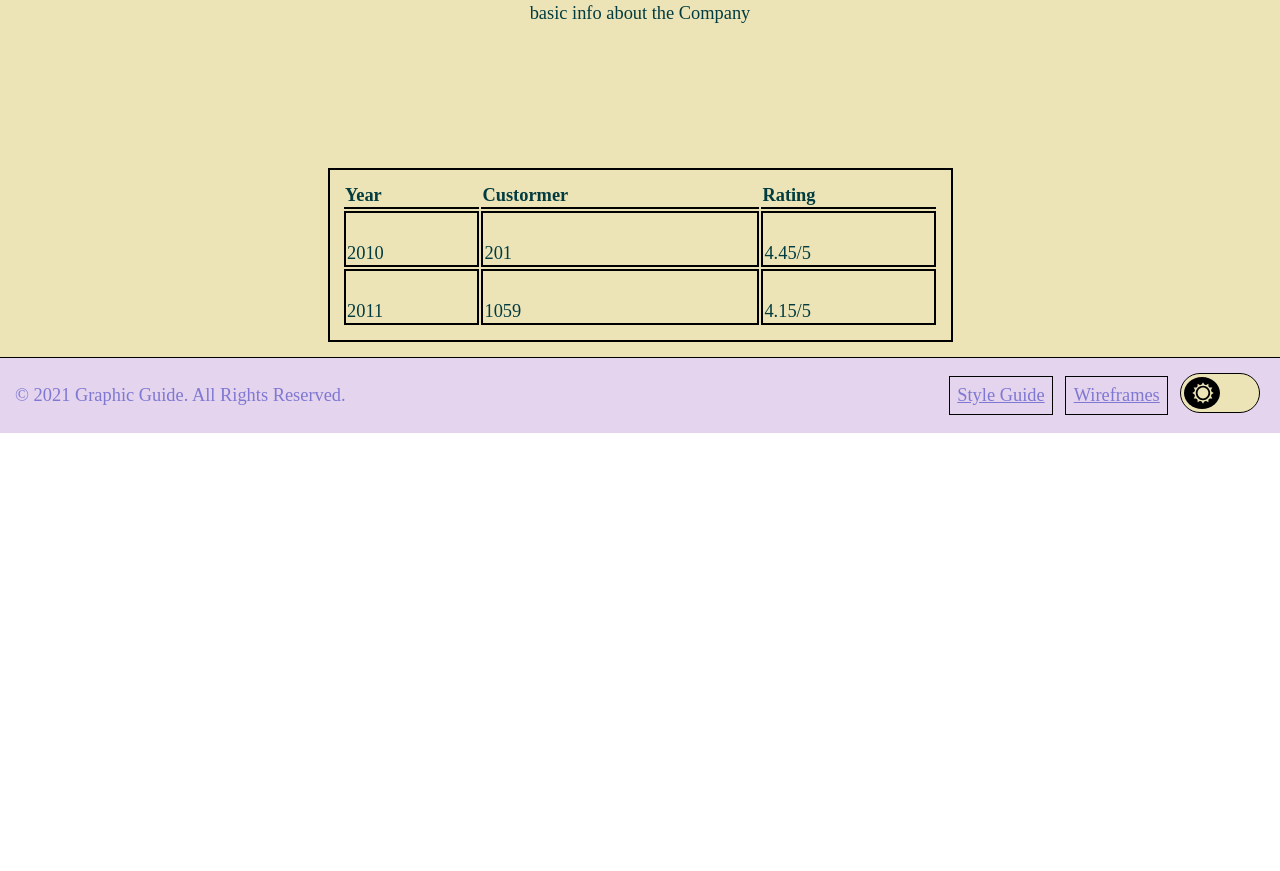
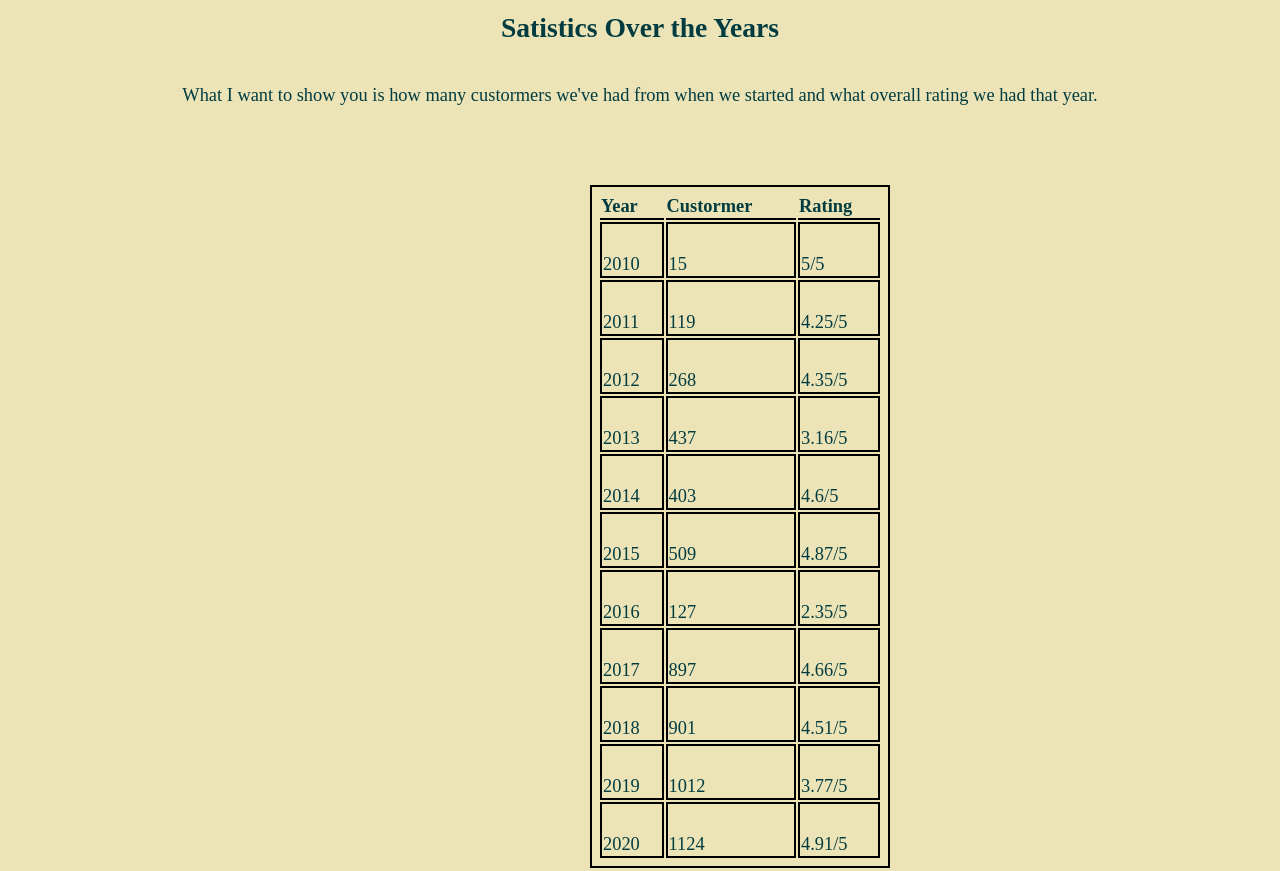
Before and after one commit to TylerEnglish/english-wdd-130, a plain HTML site: page subpage-1.html in a window 1280 px wide. Shown: the part 595-1466 px from the top of the page. Before the commit the page ends 1028 px from the top, so only its background shows below. Drawn offline with Linux system fonts and the light colour scheme.

Commit message:
finished most of the pages beside the words

```diff
--- a/css/main.css
+++ b/css/main.css
@@ -106,6 +106,45 @@ table, td {
   td {
   height: 50px;
   vertical-align: bottom;
+}
+
+.flip-card {
+  background-color: transparent;
+  width: 600px;
+  height: 765px;
+  perspective: 1000px;
+  margin-left: 34%;
+  margin-right: 34%;
+  margin-bottom: 5%;
+}
+.flip-card-inner {
+  position: relative;
+  width: 100%;
+  height: 100%;
+  text-align: center;
+  transition: transform 0.8s;
+  transform-style: preserve-3d;
+}
+.flip-card:hover .flip-card-inner {
+  transform: rotateY(180deg);
+}
+.flip-card-front, .flip-card-back {
+  position: absolute;
+  width: 100%;
+  height: 100%;
+  -webkit-backface-visibility: hidden;
+  backface-visibility: hidden;
+}
+
+
+.flip-card-front {
+  background-color: var(--background-color);
+  color: var(--font-color);
+}
+.flip-card-back {
+  background-color: var(--background-color);
+  color: var(--font-color);
+  transform: rotateY(180deg);
 }
 li {
     border: 1px solid black;
@@ -433,3 +472,12 @@ body.dark-mode table,body.dark-mode th {
 body.dark-mode table,body.dark-mode td  {
     border: 2.5px solid var(--dark-border-color);
   }
+body.dark-mode  .flip-card-front {
+    background-color: var(--dark-background-color);
+    color: var(--dark-font-color);
+  }
+body.dark-mode  .flip-card-back {
+    background-color: var(--dark-background-color);
+    color: var(--dark-font-color);
+    transform: rotateY(180deg);
+  }
--- a/subpage-1.html
+++ b/subpage-1.html
@@ -50,7 +50,7 @@
                 <div class="right-column-img">
                     <img
                       alt="Middle image"
-                      src="https://via.placeholder.com/150"
+                      src="assets\contact\graph_1_real.jpg"
                     />
                 </div>
                 <div class="mid-column-text">
@@ -66,17 +66,22 @@
                 <div class="left-column-img">
                   <img
                     alt="Middle image"
-                    src="https://via.placeholder.com/150"
+                    src="assets\contact\graph_2.jpg"
                   />
                 </div>
               </section>
               <section class="full-cols">
                 <h2>Satistics Over the Years</h2>
                 <p>
-                  basic info about the Company
+                  What I want to show you is how many custormers we've had from when we started
+                  and what overall rating we had that year.
                 </p>
             </section>
-             <table style="width:50%" >
+
+            <div class="flip-card">
+                <div class="flip-card-inner">
+                  <div class="flip-card-front">
+                    <table style="width: 50%">
                         <tr>
                             <th>Year</th>
                             <th>Custormer</th>
@@ -84,15 +89,71 @@
                         </tr>
                         <tr>
                             <td>2010</td>
-                    <td>201</td>
-                    <td>4.45/5</td>
+                            <td>15</td>
+                            <td>5/5</td>
                         </tr>
                         <tr>
                             <td>2011</td>
-                    <td>1059</td>
-                    <td>4.15/5</td>
+                            <td>119</td>
+                            <td>4.25/5</td>
+                        </tr>
+                        <tr>
+                            <td>2012</td>
+                            <td>268</td>
+                            <td>4.35/5</td>
+                        </tr>
+                        <tr>
+                            <td>2013</td>
+                            <td>437</td>
+                            <td>3.16/5</td>
+                        </tr>
+                        <tr>
+                            <td>2014</td>
+                            <td>403</td>
+                            <td>4.6/5</td>
+                        </tr>
+                        <tr>
+                            <td>2015</td>
+                            <td>509</td>
+                            <td>4.87/5</td>
+                        </tr>
+                        <tr>
+                            <td>2016</td>
+                            <td>127</td>
+                            <td>2.35/5</td>
+                        </tr>
+                        <tr>
+                            <td>2017</td>
+                            <td>897</td>
+                            <td>4.66/5</td>
+                        </tr>
+                        <tr>
+                            <td>2018</td>
+                            <td>901</td>
+                            <td>4.51/5</td>
+                        </tr>
+                        <tr>
+                            <td>2019</td>
+                            <td>1012</td>
+                            <td>3.77/5</td>
+                        </tr>
+                        <tr>
+                            <td>2020</td>
+                            <td>1124</td>
+                            <td>4.91/5</td>
                         </tr>
                     </table>
+                  </div>
+                  <div class="flip-card-back">
+                    <img
+                    alt="Middle image"
+                    src="assets\contact\graph_real.jpg"
+                  />
+                  </div>
+                </div>
+              </div>
+
+
         </main>
         <footer>
             <div id="legal">
```
Also changed, not shown: contact-us.html (+8 -4 lines), subpage-2.html (+1 -9 lines), assets/contact/3475D617-E437-4C21-BCA1-3AA8E4D72A80.jpeg (added), assets/contact/edit_me.jpg (added), assets/contact/edit_mom.jpg (added), assets/contact/graph_1_real.jpg (added), assets/contact/graph_2.jpg (added), assets/contact/graph_real.jpg (added), assets/contact/me.jpg (added), assets/contact/mom.jpg (added), 1 other file. Lines whose indentation alone changed are shown as unchanged.
